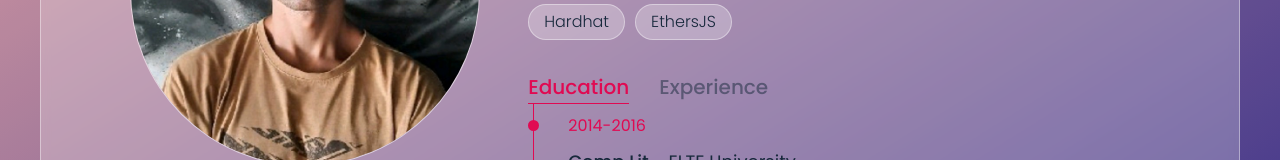
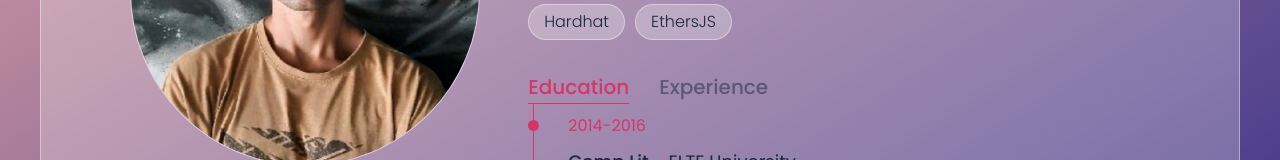
Before and after one commit to muratcan-yuksel/portfolio-glass-ex, a React (Create React App) app: page / in a window 1280 px wide. Shown: the part 405-565 px from the top of the page. Built offline with nearby package versions, Linux system fonts and the light colour scheme.

Commit message:
changed color variables vers2

```diff
--- a/src/index.css
+++ b/src/index.css
@@ -3,7 +3,7 @@
 
 /* variables */
 :root {
-  --main-color: #e00a52;
+  --main-color: #d8346b;
   --blue: #0000ff;
   --blue-dark: #18293c;
   --orange: #ffa500;
```
